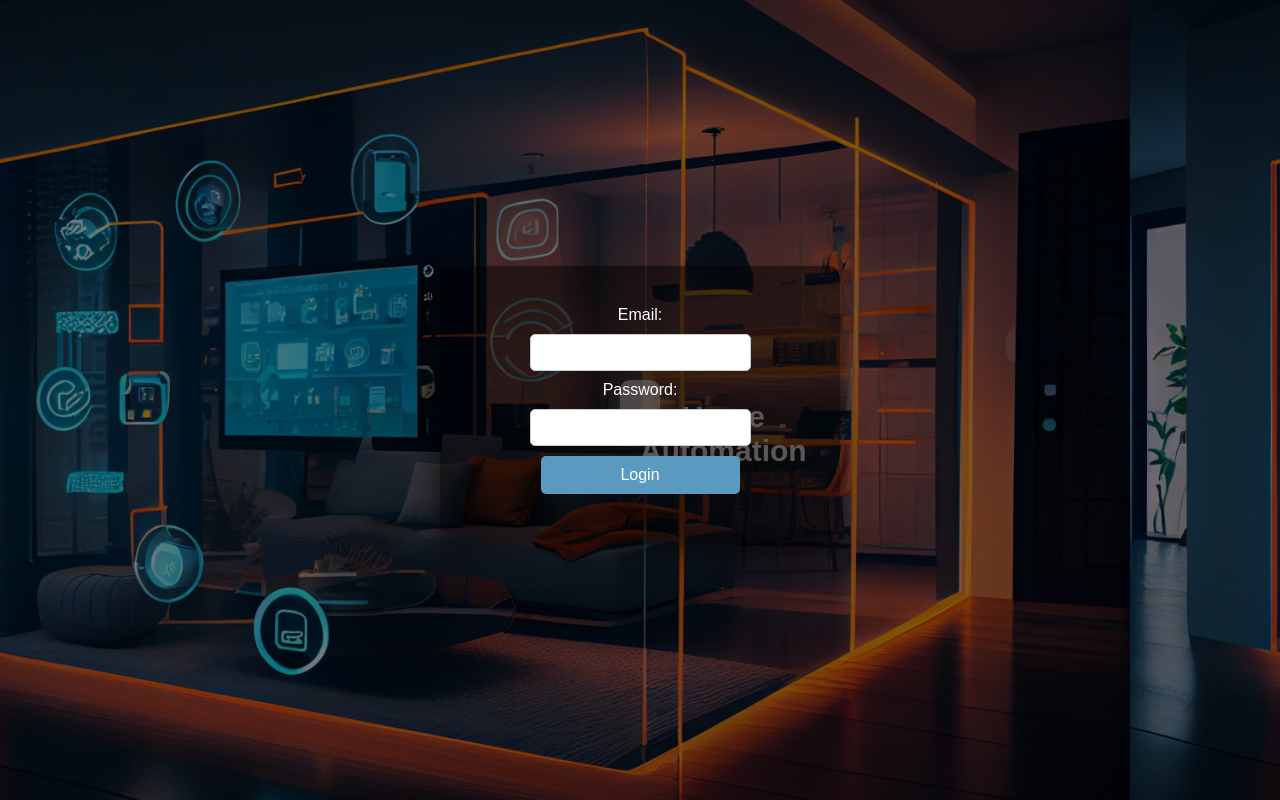
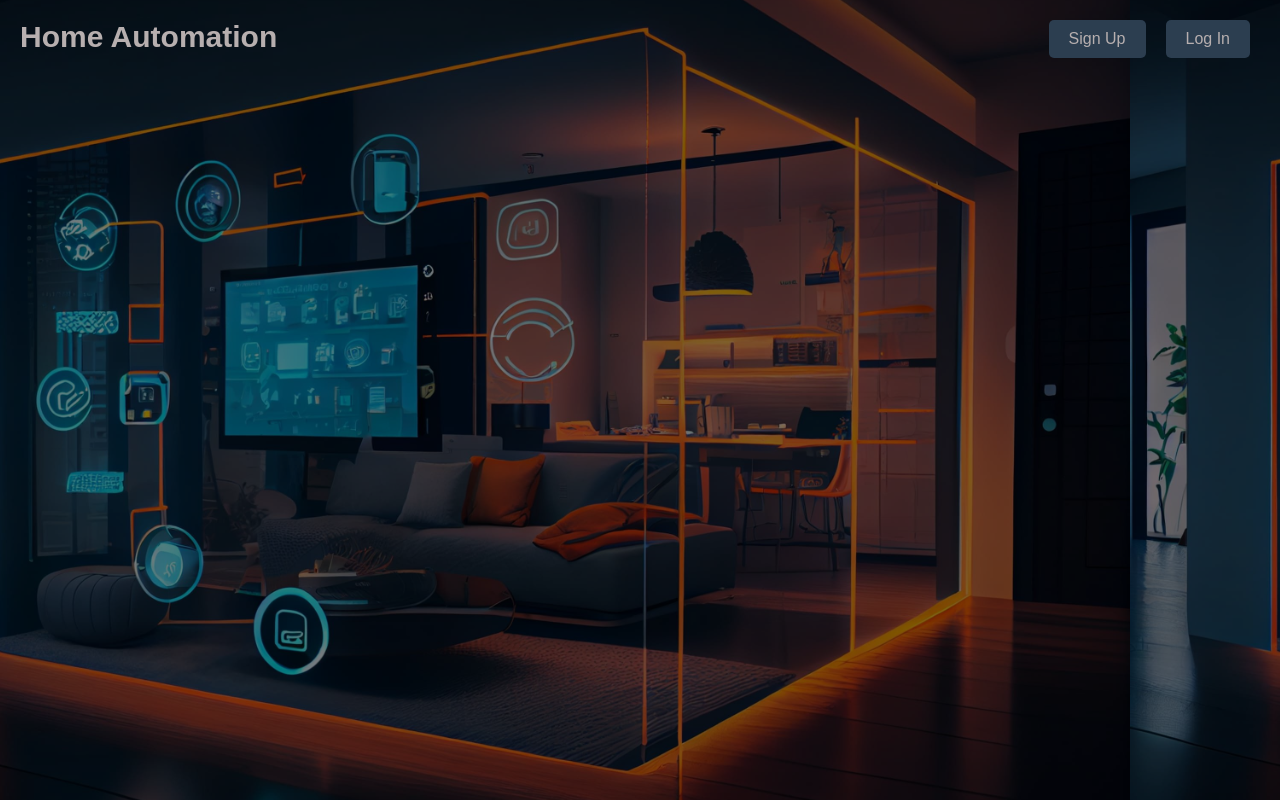
Before and after one commit to anggeching/home-control, a PHP site: page / in a window 1280 px wide. Run offline with PHP 8.4, Linux system fonts and the light colour scheme.

Commit message:
loginform4

```diff
--- a/css/indexstyle.css
+++ b/css/indexstyle.css
@@ -1,12 +1,9 @@
-html {
-    height: 100%;
-}
-
 body {
     font-family: Arial, sans-serif;
     text-align: center;
     margin: 0;
     padding: 0;
+    background-color: #f4f4f4;
     background-image: linear-gradient(rgba(0, 0, 0, 0.5), rgba(0, 0, 0, 0.5)), url('../assets/img/background3.jpg');
     background-size: cover;
     background-position: -150px center;
@@ -19,231 +16,79 @@ body {
     position: relative;
 }
 
-.container {
-    background: transparent;
-    padding: 20px;
-    border-radius: 1px;
-    box-shadow: 0 0 10px rgba(0, 0, 0, 0.2);
+.buttons {
+    position: absolute;
+    top: 20px;
+    right: 20px;
+    display: flex;
+    flex-direction: row;
 }
 
-.tabs {
-    margin-bottom: 20px;
-}
-
-.tab {
+.button {
     display: inline-block;
     padding: 10px 20px;
     margin: 0 10px;
-    border: 1px solid #5a9abf;
+    border: none;
     border-radius: 5px;
     font-size: 16px;
     text-decoration: none;
     color: #333;
     cursor: pointer;
-    background-color: #fff;
 }
 
-.tab.active {
-    background-color: #5a9abf;
-    color: #fff;
+h2 {
+    position: absolute;
+    top: -5px;
+    left: 20px;
+    font-size: 30px;
+    color: #b7afaf;
 }
 
-.login-box {
-    position: absolute;
-    top: 50%;
-    left: 50%;
-    width: 400px;
-    padding: 40px;
-    transform: translate(-50%, -50%);
-    background: rgba(0,0,0,.5);
-    box-sizing: border-box;
-    box-shadow: 0 15px 25px rgba(0,0,0,.6);
-    border-radius: 10px;
+.sign-up {
+    background-color: #2c3e50;
+    color: #b7afaf;
 }
 
-.login-box h2 {
-    margin: 0 0 30px;
-    padding: 0;
-    color: #fff;
-    text-align: center;
+.log-in {
+    background-color: #2c3e50;
+    color: #b7afaf;
 }
 
-.login-box .user-box {
-    position: relative;
-}
-
-.login-box .user-box input {
-    width: 100%;
-    padding: 10px 0;
-    font-size: 16px;
-    color: #fff;
-    margin-bottom: 30px;
-    border: none;
-    border-bottom: 1px solid #fff;
-    outline: none;
-    background: transparent;
-}
-
-.login-box .user-box label {
-    position: absolute;
-    top:0;
-    left: 0;
-    padding: 10px 0;
-    font-size: 16px;
-    color: #fff;
-    pointer-events: none;
-    transition: .5s;
-}
-
-.login-box .user-box input:focus ~ label,
-.login-box .user-box input:valid ~ label {
-    top: -20px;
-    left: 0;
-    color: #8ee0e7;
-    font-size: 12px;
-}
-
-.login-box form a {
-    position: relative;
-    display: inline-block;
-    padding: 10px 20px;
-    color: #03e9f4;
-    font-size: 16px;
-    text-decoration: none;
-    text-transform: uppercase;
-    overflow: hidden;
-    transition: .5s;
-    margin-top: 40px;
-    letter-spacing: 4px
-}
-
-.login-box input[type="submit"] {
-    background-color: #415b5e;
-    color: #fff;
-    font-weight: 700;
-    text-transform: uppercase;
-    width: 100%;
-    padding: 10px;
-    border: none;
-    outline: none;
-    cursor: pointer;
-    transition: background-color 0.3s ease;
-}
-
-.login-box input[type="submit"]:hover,
-.login-box input[type="submit"]:focus {
-    background-color: #e78a80;
-}
-
-.icon {
-    block-size: 1em;
-    display: inline-block;
-    fill: var(--iconFill);
-    inline-size: 1em;
-    vertical-align: middle;
-}
-
-.text--center {
-    text-align: center;
-    margin: 20px;
-    color: #F9F6EE;
-}
-
-.headerName {
-    color: white;
-    text-align: center;
-    align-items: center;
-    font-size: 50px;
-    margin-top: 100px;
-}
-
-.container {
-    max-width: 400px;
-    background: rgba(245, 240, 240, 0.5);
-    padding: 20px;
-    border-radius: 10px;
-    box-shadow: 0 15px 25px rgba(119, 175, 181, 0.6);
-    text-align: center;
-    color: white;
+.form-container {
+    display: none;
     position: absolute;
     top: 50%;
     left: 50%;
     transform: translate(-50%, -50%);
-}
-
-.container h3 {
-    margin-bottom: 20px;
-}
-
-.container a {
-    color: #03e9f4;
-    text-decoration: none;
-}
-
-.container a:hover {
-    text-decoration: underline;
-}
-
-.logout-btn {
-    position: absolute;
-    top: 20px;
-    right: 20px;
-}
-
-.logout-btn a {
-    text-decoration: none;
-    color: #333;
-    padding: 5px 10px;
-    background-color: #73d9e9;
-    border-radius: 5px;
-}
-
-.logout-btn a:hover {
-    background-color: #852b2b;
-}
-
-.form-section {
-    display: flex;
-    flex-direction: column;
-    align-items: center;
+    background: rgba(255, 255, 255, 0.8);
+    padding: 20px;
+    border-radius: 10px;
+    box-shadow: 0 0 10px rgba(0, 0, 0, 0.5);
 }
 
 form {
     display: flex;
     flex-direction: column;
-    align-items: center;
 }
 
-form input {
+input {
     margin: 10px 0;
     padding: 10px;
+    font-size: 16px;
     border: 1px solid #ccc;
     border-radius: 5px;
-    width: 100%;
-    max-width: 300px;
 }
 
-form button {
-    padding: 10px 20px;
+button {
+    padding: 10px;
+    font-size: 16px;
     border: none;
     border-radius: 5px;
-    font-size: 16px;
-    background-color: #5a9abf;
+    background-color: #2c3e50;
     color: #fff;
     cursor: pointer;
-    width: 100%;
-    max-width: 300px;
 }
 
-form button:hover {
-    background-color: #4a8abf;
+button:hover {
+    background-color: #1a242f;
 }
-
-h2 {
-    position: absolute;
-    top: 20px;
-    left: 20px;
-    font-size: 30px;
-    color: #b7afaf;
-    margin: 0;
-}
--- a/index.html
+++ b/index.html
@@ -5,41 +5,36 @@
     <meta name="viewport" content="width=device-width, initial-scale=1.0">
     <title>SmartHome Control</title>
     <link rel="stylesheet" href="css/indexstyle.css">
-    <script src="js/script.js" defer></script>
 </head>
 <body>
 
     <div class="container">
         <h2>Home Automation</h2>
-
-        <div class="login-box">
-            <!-- Login Form -->
-            <div id="login-form" class="form-section">
-                <form action="login.php" method="post">
-                    <label for="login-email">Email:</label>
-                    <input type="email" id="login-email" name="email" required>
-                    <label for="login-password">Password:</label>
-                    <input type="password" id="login-password" name="password" required>
-                    <button type="submit">Login</button>
-                </form>
-            </div>
-
-            <!-- Sign Up Form -->
-            <div id="signup-form" class="form-section" style="display: none;">
-                <form action="signup.php" method="post">
-                    <label for="first-name">First Name:</label>
-                    <input type="text" id="first-name" name="first_name" required>
-                    <label for="last-name">Last Name:</label>
-                    <input type="text" id="last-name" name="last_name" required>
-                    <label for="signup-email">Email:</label>
-                    <input type="email" id="signup-email" name="email" required>
-                    <label for="signup-password">Password:</label>
-                    <input type="password" id="signup-password" name="password" required>
-                    <button type="submit">Sign Up</button>
-                </form>
-            </div>
+        <div class="buttons">
+            <a class="button sign-up" href="#" id="signUpBtn">Sign Up</a>
+            <a class="button log-in" href="#" id="logInBtn">Log In</a>
         </div>
     </div>
 
+    <div id="signUpForm" class="form-container">
+        <form id="signUpFormContent">
+            <h3>Sign Up</h3>
+            <input type="text" placeholder="Name" required>
+            <input type="email" placeholder="Email" required>
+            <input type="password" placeholder="Password" required>
+            <button type="submit">Sign Up</button>
+        </form>
+    </div>
+
+    <div id="logInForm" class="form-container">
+        <form id="logInFormContent">
+            <h3>Log In</h3>
+            <input type="email" placeholder="Email" required>
+            <input type="password" placeholder="Password" required>
+            <button type="submit">Log In</button>
+        </form>
+    </div>
+
+    <script src="js/clickable.js"></script>
 </body>
 </html>
--- /dev/null
+++ b/js/clickable.js
@@ -0,0 +1,15 @@
+document.getElementById('signUpBtn').addEventListener('click', function() {
+    document.getElementById('signUpForm').style.display = 'block';
+    document.getElementById('logInForm').style.display = 'none';
+});
+
+document.getElementById('logInBtn').addEventListener('click', function() {
+    document.getElementById('logInForm').style.display = 'block';
+    document.getElementById('signUpForm').style.display = 'none';
+});
+
+document.getElementById('signUpFormContent').addEventListener('submit', function(e) {
+    e.preventDefault();
+    document.getElementById('signUpForm').style.display = 'none';
+    document.getElementById('logInForm').style.display = 'block';
+});
```
